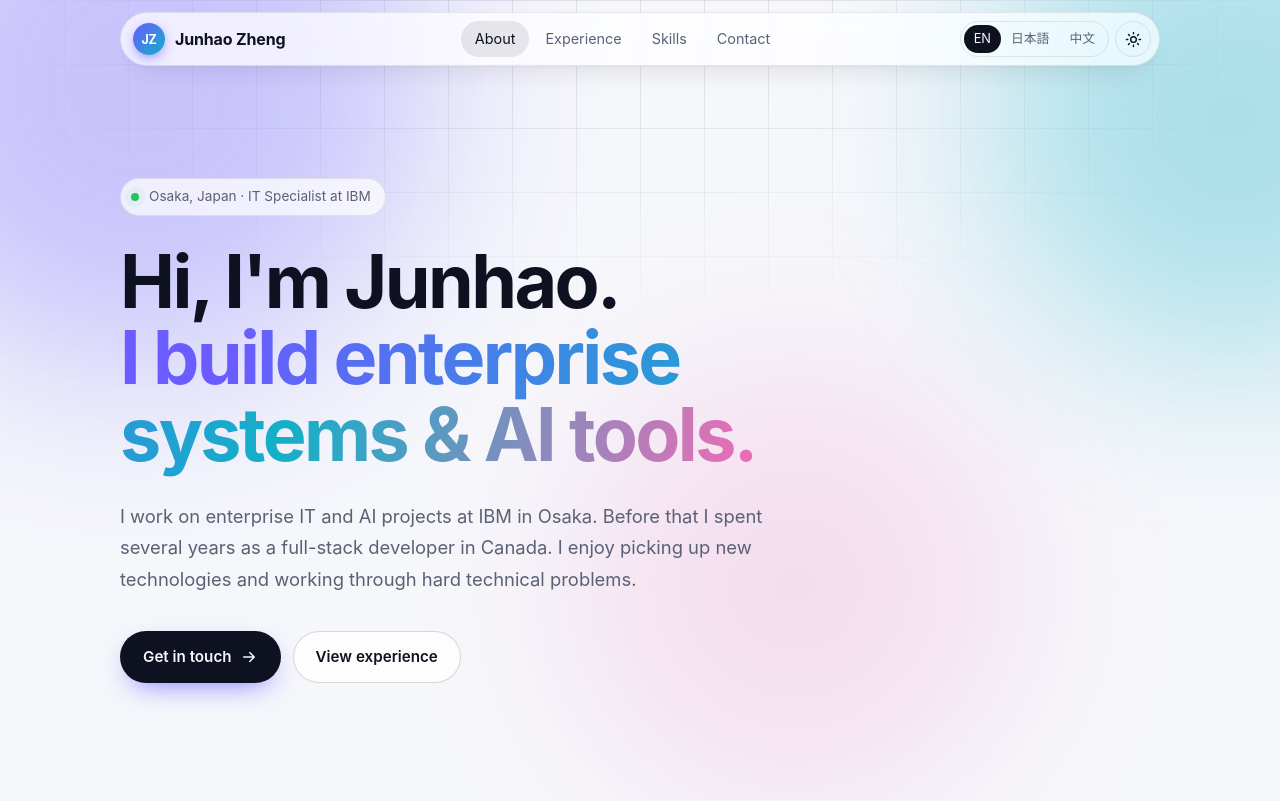
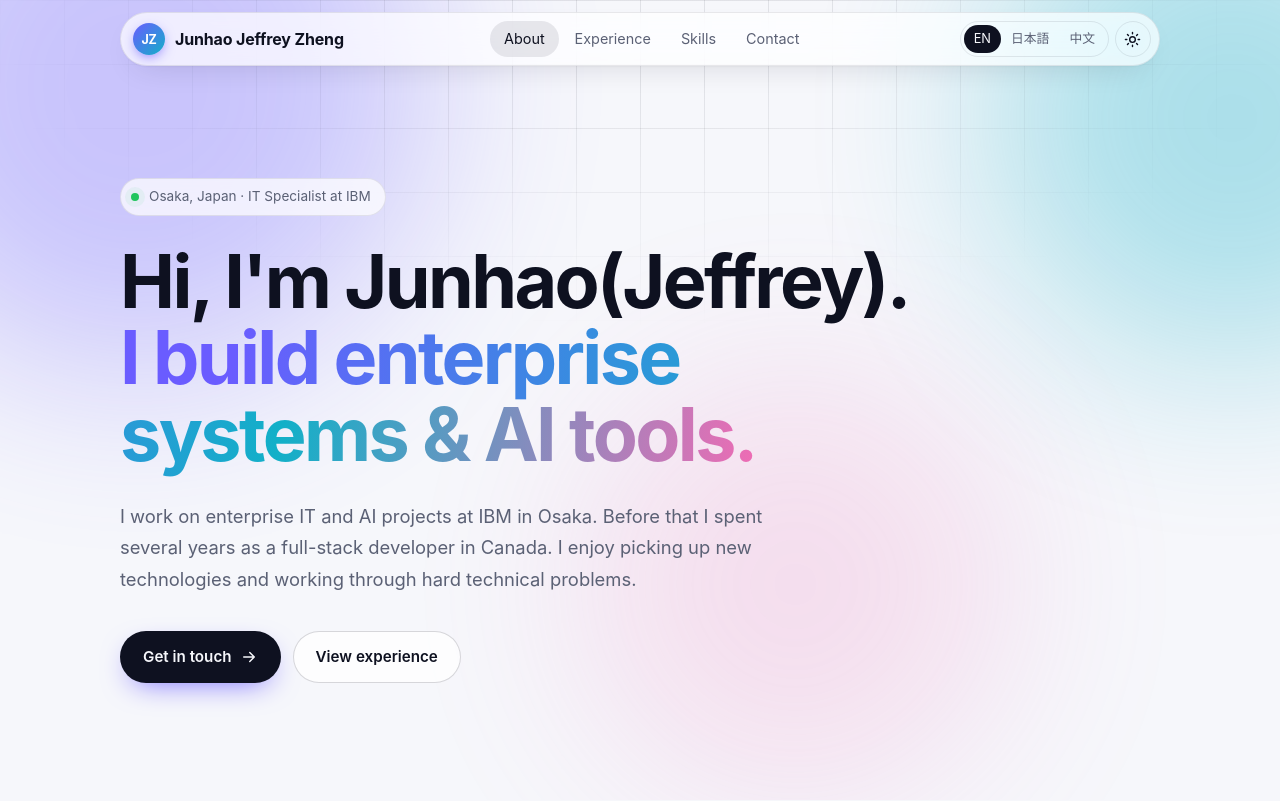
Before and after one commit to JeffreyC1998/JeffreyC1998.github.io, a plain HTML site: page docs/index.html in a window 1280 px wide. Shown: the top 801 px of the page. Drawn offline with Linux system fonts and the light colour scheme.

Commit message:
Fix English wording

```diff
--- a/docs/index.html
+++ b/docs/index.html
@@ -3,7 +3,7 @@
 <head>
 <meta charset="utf-8">
 <meta name="viewport" content="width=device-width, initial-scale=1">
-<title>Junhao Zheng — Enterprise systems & AI tools</title>
+<title>Junhao Jeffrey Zheng — Enterprise systems & AI tools</title>
 <meta name="description" content="IT specialist in Osaka working on enterprise systems and AI tools.">
 <meta name="theme-color" content="#f6f7fb" media="(prefers-color-scheme: light)">
 <meta name="theme-color" content="#090a11" media="(prefers-color-scheme: dark)">
@@ -21,7 +21,7 @@
 
 <header class="topbar wrap">
   <div class="inner">
-    <a class="brand" href="#top" aria-label="Junhao Zheng"><span class="mono">JZ</span><span class="name">Junhao Zheng</span></a>
+    <a class="brand" href="#top" aria-label="Junhao Jeffrey Zheng"><span class="mono">JZ</span><span class="name">Junhao Jeffrey Zheng</span></a>
     <nav class="nav" aria-label="Sections">
       <a href="#about">About</a><a href="#experience">Experience</a><a href="#skills">Skills</a><a href="#contact">Contact</a>
     </nav>
@@ -40,7 +40,7 @@
 
 <section class="hero">
   <p class="status"><span class="dot"></span>Osaka, Japan · IT Specialist at IBM</p>
-  <h1>Hi, I'm Junhao.<br><span class="grad">I build enterprise systems &amp; AI tools.</span></h1>
+  <h1>Hi, I'm Junhao(Jeffrey).<br><span class="grad">I build enterprise systems &amp; AI tools.</span></h1>
   <p class="lead">I work on enterprise IT and AI projects at IBM in Osaka. Before that I spent several years as a full-stack developer in Canada. I enjoy picking up new technologies and working through hard technical problems.</p>
   <div class="cta">
     <a class="btn primary" href="#contact">Get in touch<svg viewBox="0 0 24 24" fill="none" stroke="currentColor" stroke-width="2" stroke-linecap="round" stroke-linejoin="round" aria-hidden="true"><path d="M5 12h14M13 6l6 6-6 6"/></svg></a>
@@ -123,7 +123,7 @@
 </main>
 
 <footer class="wrap">
-  <span>© 2026 Junhao Zheng</span>
+  <span>© 2026 Junhao Jeffrey Zheng</span>
   <a href="#top">Back to top ↑</a>
 </footer>
 
```
